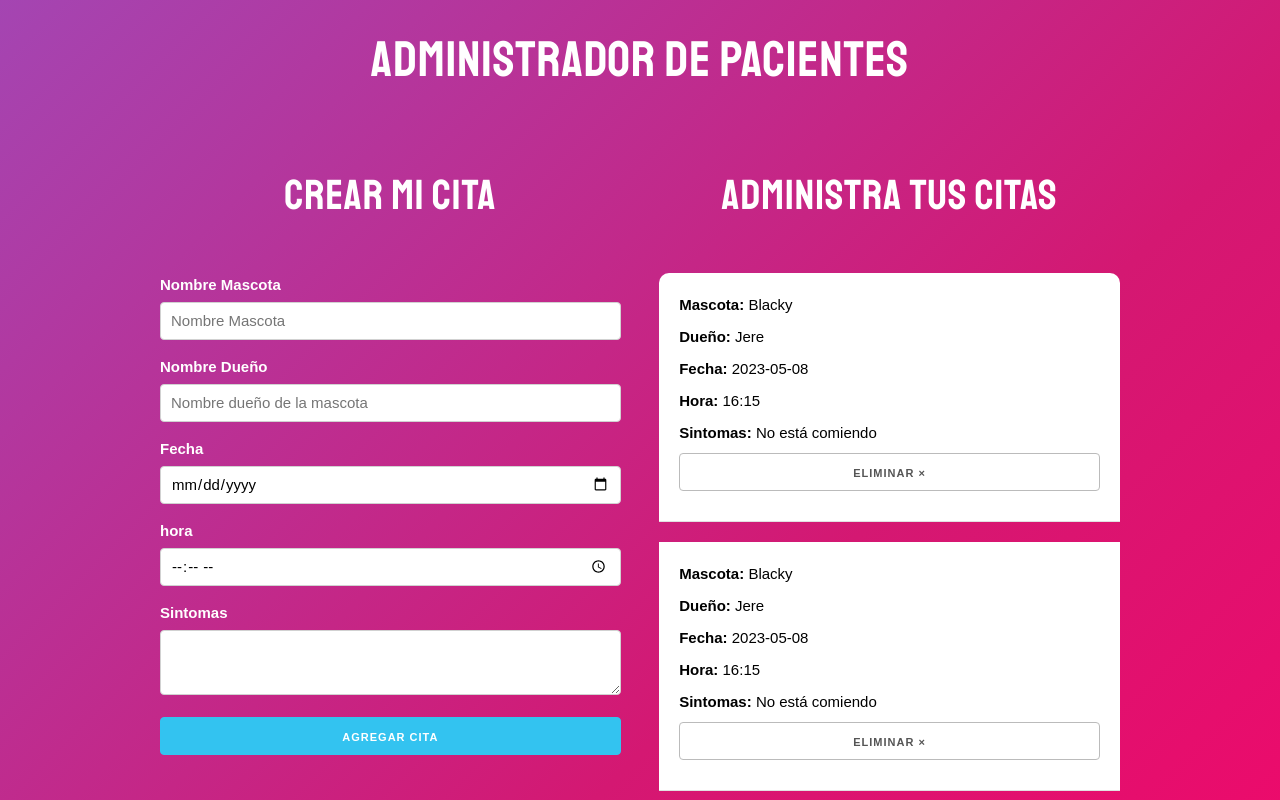
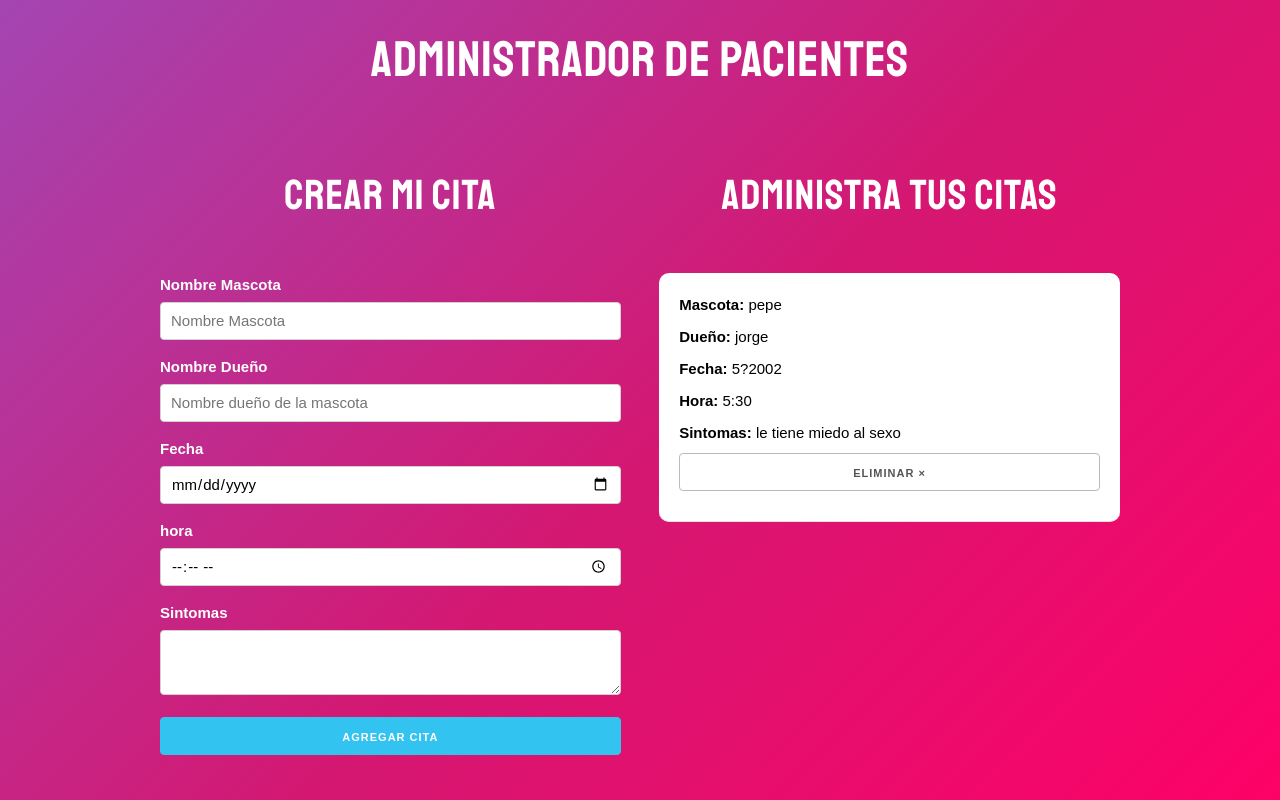
Before and after one commit to jditzco/citas-jero-practica, a React (Vite) app: page / in a window 1280 px wide. Shown: the top 800 px of the page. Built offline with nearby package versions, Linux system fonts and the light colour scheme.

Commit message:
tp Citas 1 terminado devuelta ;v

```diff
--- a/src/App.jsx
+++ b/src/App.jsx
@@ -13,10 +13,7 @@ function App() {
         </div>
         <div className="one-half column">
           <h2>Administra tus citas</h2>
-          <Cita/>
-          <Cita/>
-          <Cita/>
-          <Cita/>
+          <Cita mascota={"pepe"} dueno={"jorge"} fecha={"5?2002"} hora={"5:30"} sintomas={"le tiene miedo al sexo"}/>
         </div>
       </div>
     </div>
--- a/src/Components/Cita.jsx
+++ b/src/Components/Cita.jsx
@@ -1,12 +1,13 @@
-const Cita = () => {
+const Cita = ({mascota, dueno, fecha, hora, sintomas}) => {
     return(
 
         <div className="cita">
-              <p>Mascota: <span>Blacky</span></p>
-              <p>Dueño: <span>Jere</span></p>
-              <p>Fecha: <span>2023-05-08</span></p>
-              <p>Hora: <span>16:15</span></p>
-              <p>Sintomas: <span>No está comiendo</span></p><button className="button elimnar u-full-width">Eliminar ×</button>
+              <p>Mascota: <span>{mascota}</span></p>
+              <p>Dueño: <span>{dueno}</span></p>
+              <p>Fecha: <span>{fecha}</span></p>
+              <p>Hora: <span>{hora}</span></p>
+              <p>Sintomas: <span>{sintomas}</span></p>
+              <button className="button elimnar u-full-width">Eliminar ×</button>
         </div>
 
     )
```
